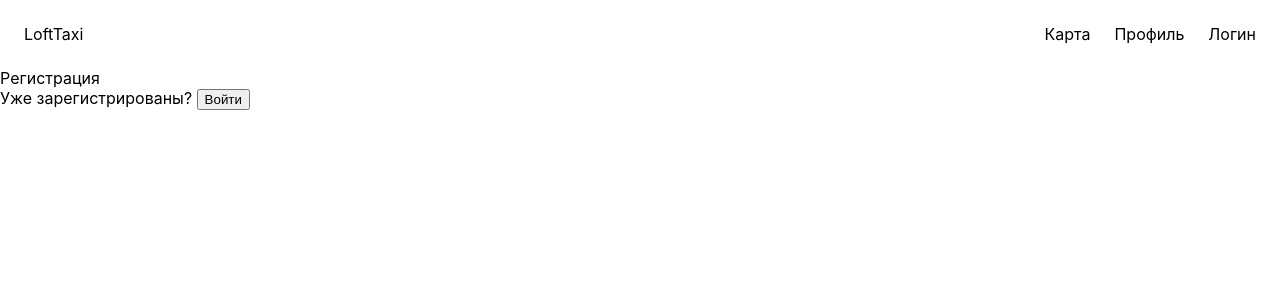
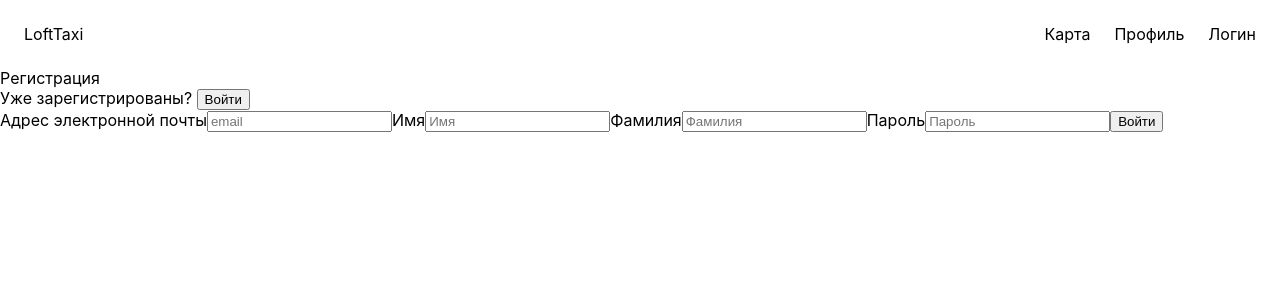
Before and after one commit to cosmieel/loft-taxi, a React (Create React App) app: page / in a window 1280 px wide. Both pictures are taken after a click on the button "Зарегистрируйтесь". Shown: the top 300 px of the page. Built offline with nearby package versions, Linux system fonts and the light colour scheme.

Commit message:
feature(components): добавление компонентов формы
Создание компонентов формы логина и регистрации

```diff
--- a/src/App.jsx
+++ b/src/App.jsx
@@ -27,8 +27,8 @@ export default class App extends Component {
                 <main>
                     <section>
                         {
-                            activePage === 'Login' ? <Login setFormLink={() => this.setActivePage('Signup')} /> :
-                            activePage === 'Signup' ? <Signup setFormLink={() => this.setActivePage('Login')}/> :
+                            activePage === 'Login' ? <Login setFormLink={() => this.setActivePage('Signup')} setSubmit={() => this.setActivePage('Map')} /> :
+                            activePage === 'Signup' ? <Signup setFormLink={() => this.setActivePage('Login')} setSubmit={() => this.setActivePage('Map')} /> :
                             activePage === 'Map' ? <Map /> :
                             <Profile />
                         }
--- /dev/null
+++ b/src/components/common/form/FormLogin.jsx
@@ -0,0 +1,15 @@
+import React from 'react'
+
+export const FormLogin = (props) => {
+    return (
+      <form>
+        <label htmlFor="email">Имя пользователя*</label>
+        <input id="email" type="email" name="email" placeholder="Имя пользователя" />
+
+        <label htmlFor="password">Пароль*</label>
+        <input id="password" type="password" name="password" placeholder="Пароль" />
+
+        <button type="submit" onClick={props.setSubmit}>Войти</button>
+      </form>
+    );
+  };
--- /dev/null
+++ b/src/components/common/form/FormSignup.jsx
@@ -0,0 +1,21 @@
+import React from 'react'
+
+export const FormSignup = (props) => {
+    return (
+      <form>
+        <label htmlFor="email">Адрес электронной почты</label>
+        <input id="email" type="email" name="email" placeholder="email" />
+
+        <label htmlFor="name">Имя</label>
+        <input id="name" type="text" name="name" placeholder="Имя" />
+
+        <label htmlFor="surname">Фамилия</label>
+        <input id="surname" type="text" name="surname" placeholder="Фамилия" />
+
+        <label htmlFor="password">Пароль</label>
+        <input id="password" type="password" name="password" placeholder="Пароль" />
+
+        <button type="submit" onClick={props.setSubmit}>Войти</button>
+      </form>
+    );
+  };
--- a/src/components/pages/Login/Login.jsx
+++ b/src/components/pages/Login/Login.jsx
@@ -1,10 +1,12 @@
 import React from 'react'
+import { FormLogin } from '../../common/form/FormLogin'
 
 export const Login = (props) => {
     return (
         <>
             <div className="">Войти</div>
             <div className="">Новый пользователь? <button onClick={props.setFormLink}>Зарегистрируйтесь</button></div>
+            <FormLogin setSubmit={props.setSubmit} />
         </>
     )
 }
--- a/src/components/pages/Signup/Signup.jsx
+++ b/src/components/pages/Signup/Signup.jsx
@@ -1,10 +1,12 @@
 import React from 'react'
+import { FormSignup } from '../../common/form/FormSignup'
 
 export const Signup = (props) => {
     return (
         <>
             <div className="">Регистрация</div>
             <div className="">Уже зарегистрированы? <button onClick={props.setFormLink}>Войти</button></div>
+            <FormSignup setSubmit={props.setSubmit} />
         </>
     )
 }
```
